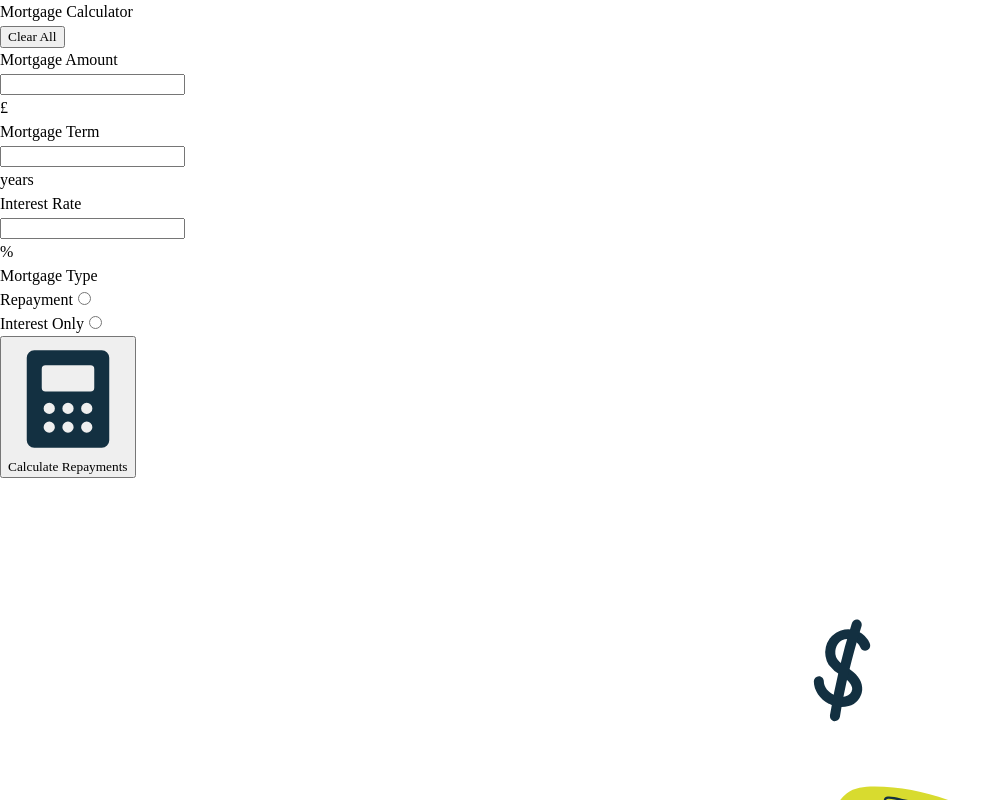
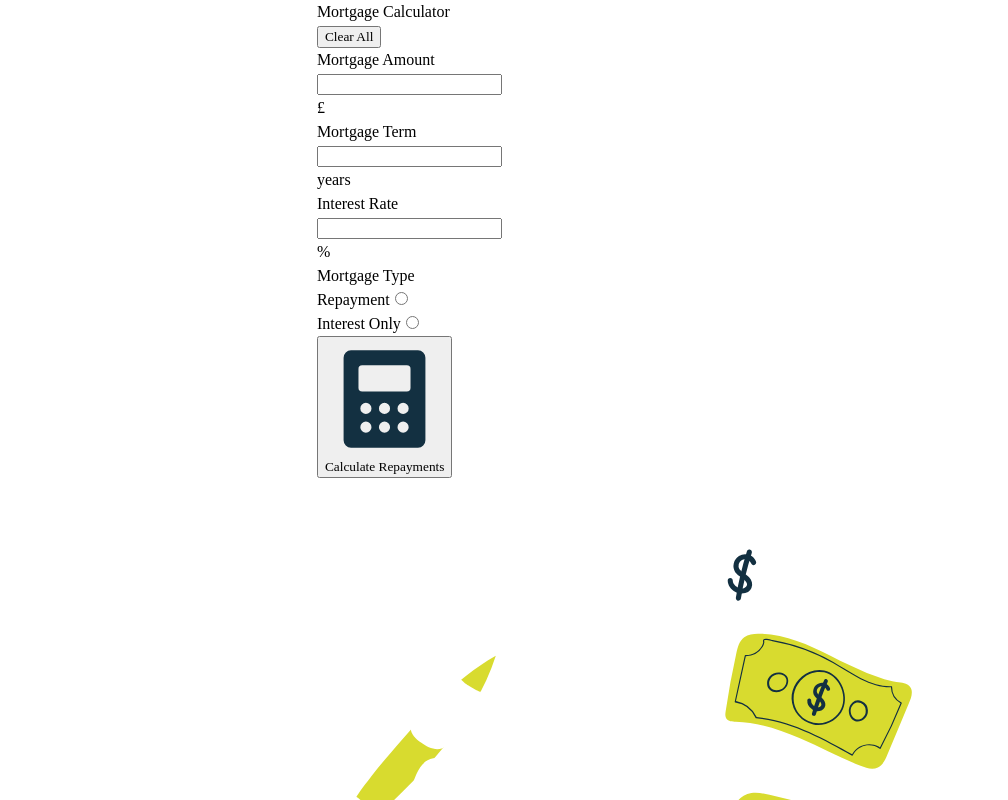
Before and after one commit to VenusY/frontend-mentor-mortgage-repayment-calculator, a React app: page / in a window 1280 px wide. Shown: the top 800 px of the page, without its empty margins (0-1008 px from the left). Built offline with nearby package versions, Linux system fonts and the light colour scheme.

Commit message:
Centre calculator in page

```diff
--- a/src/App.jsx
+++ b/src/App.jsx
@@ -1,4 +1,5 @@
 import './styles/reset.css';
+import './styles/scss/App.scss';
 import { createContext, useState } from 'react';
 import InputSection from './components/InputSection';
 import ResultsSection from './components/ResultsSection';
--- /dev/null
+++ b/src/styles/scss/App.scss
@@ -0,0 +1,6 @@
+body {
+  display: flex;
+  justify-content: center;
+  align-items: center;
+  min-height: 100vh;
+}
```
